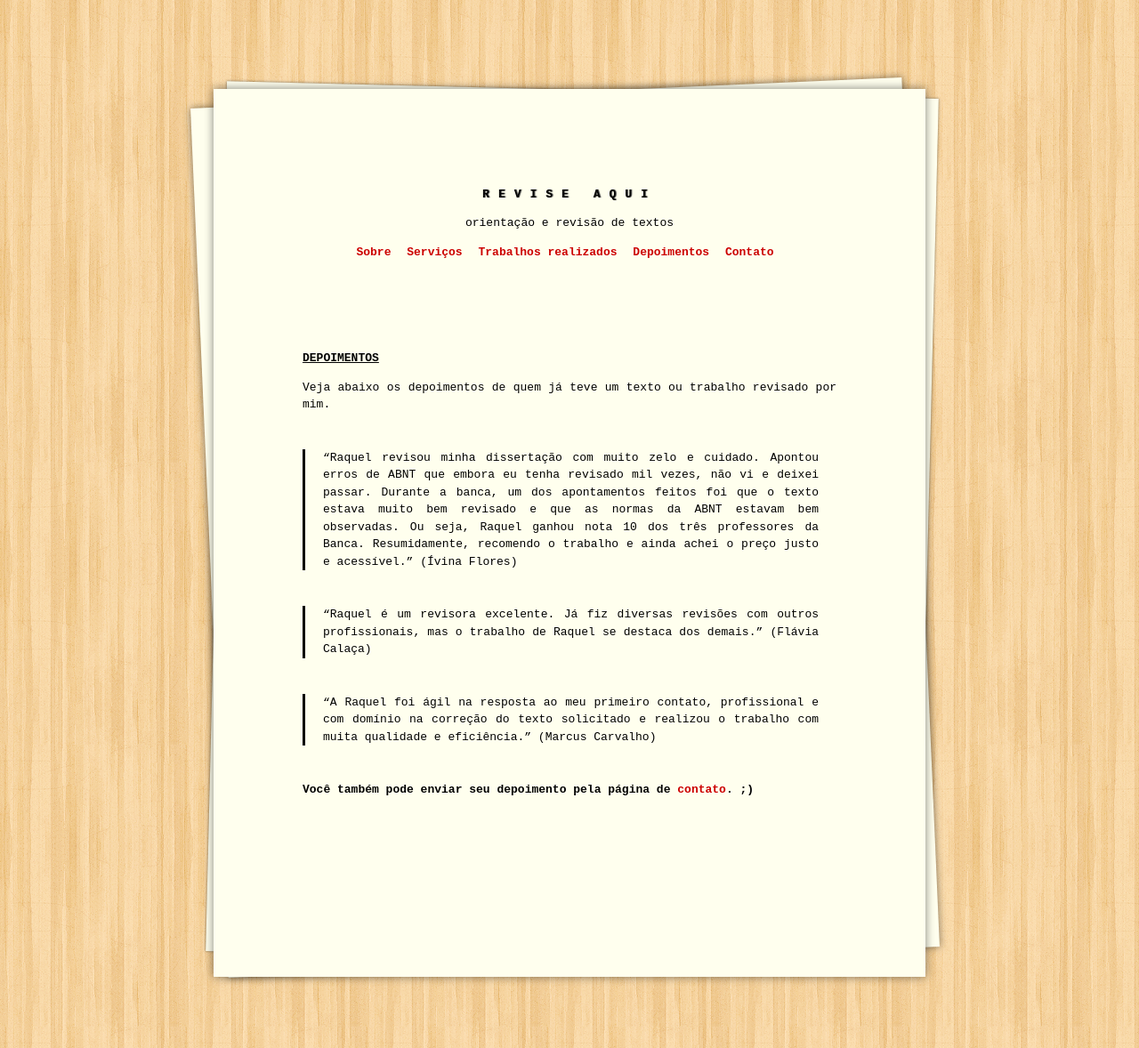
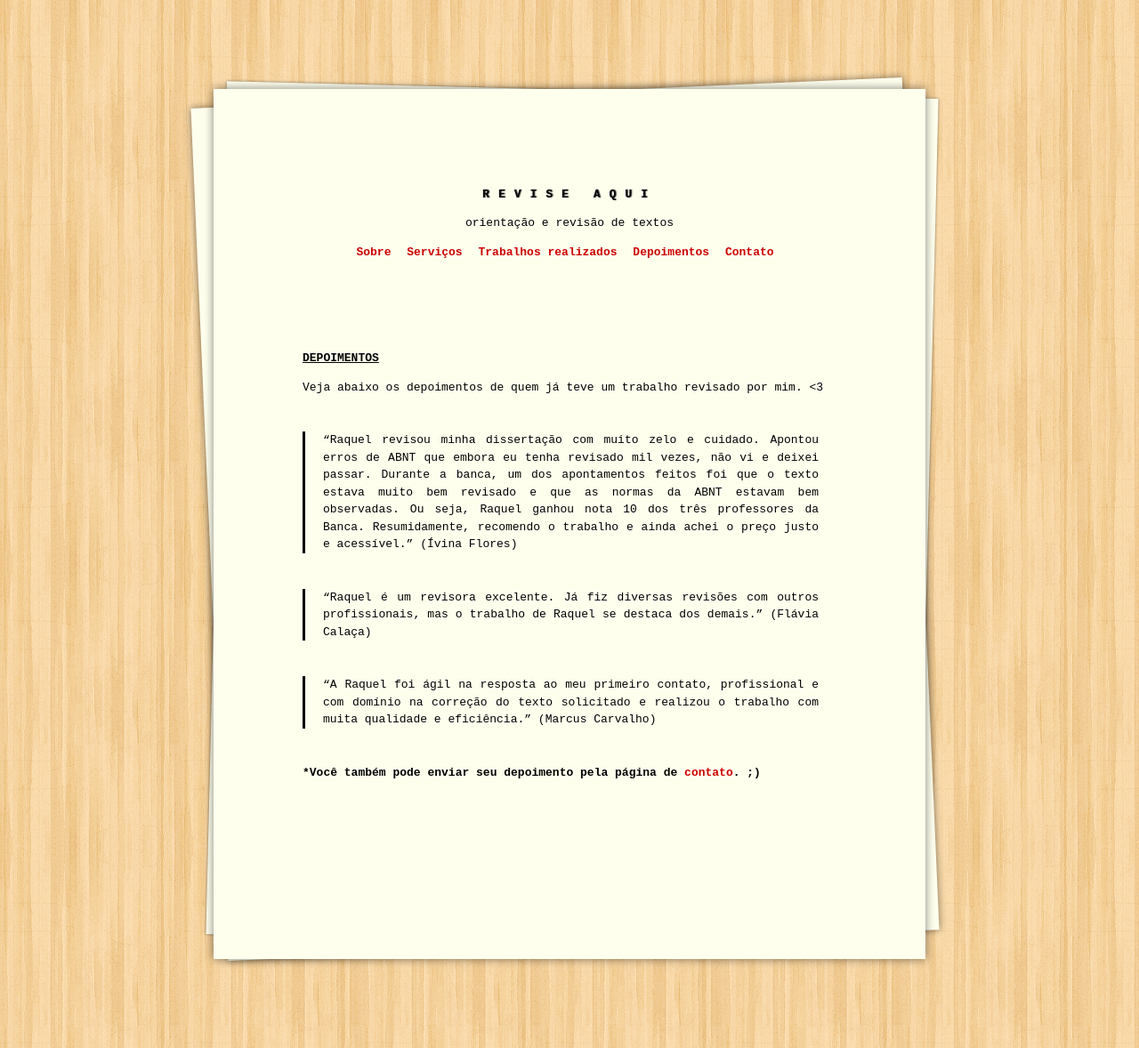
Before and after one commit to raqueldiniz/site, a Jekyll site: the page built from depoimentos.md, in a window 1280 px wide. Shown: the whole page at 89% size. Built offline with Jekyll 4.4.1, drawn with Linux system fonts in a browser that asks for light colours.

Commit message:
Update depoimentos.md

```diff
--- a/depoimentos.md
+++ b/depoimentos.md
@@ -4,7 +4,7 @@ title: Depoimentos
 permalink: /depoimentos/
 ---
 
-Veja abaixo os depoimentos de quem já teve um texto ou trabalho revisado por mim.
+Veja abaixo os depoimentos de quem já teve um trabalho revisado por mim. <3
 
 
 > "Raquel revisou minha dissertação com muito zelo e cuidado. Apontou erros de ABNT que embora eu tenha revisado mil vezes, não vi e deixei passar. Durante a banca, um dos apontamentos feitos foi que o texto estava muito bem revisado e que as normas da ABNT estavam bem observadas. Ou seja, Raquel ganhou nota 10 dos três professores da Banca. Resumidamente, recomendo o trabalho e ainda achei o preço justo e acessível." (Ívina Flores)
@@ -16,4 +16,4 @@ Veja abaixo os depoimentos de quem já teve um texto ou trabalho revisado por mi
 > "A Raquel foi ágil na resposta ao meu primeiro contato, profissional e com domínio na correção do texto solicitado e realizou o trabalho com muita qualidade e eficiência." (Marcus Carvalho)
 
 
-**Você também pode enviar seu depoimento pela página de [contato](/contato/). ;)**
+***Você também pode enviar seu depoimento pela página de [contato](/contato/). ;)**
```
